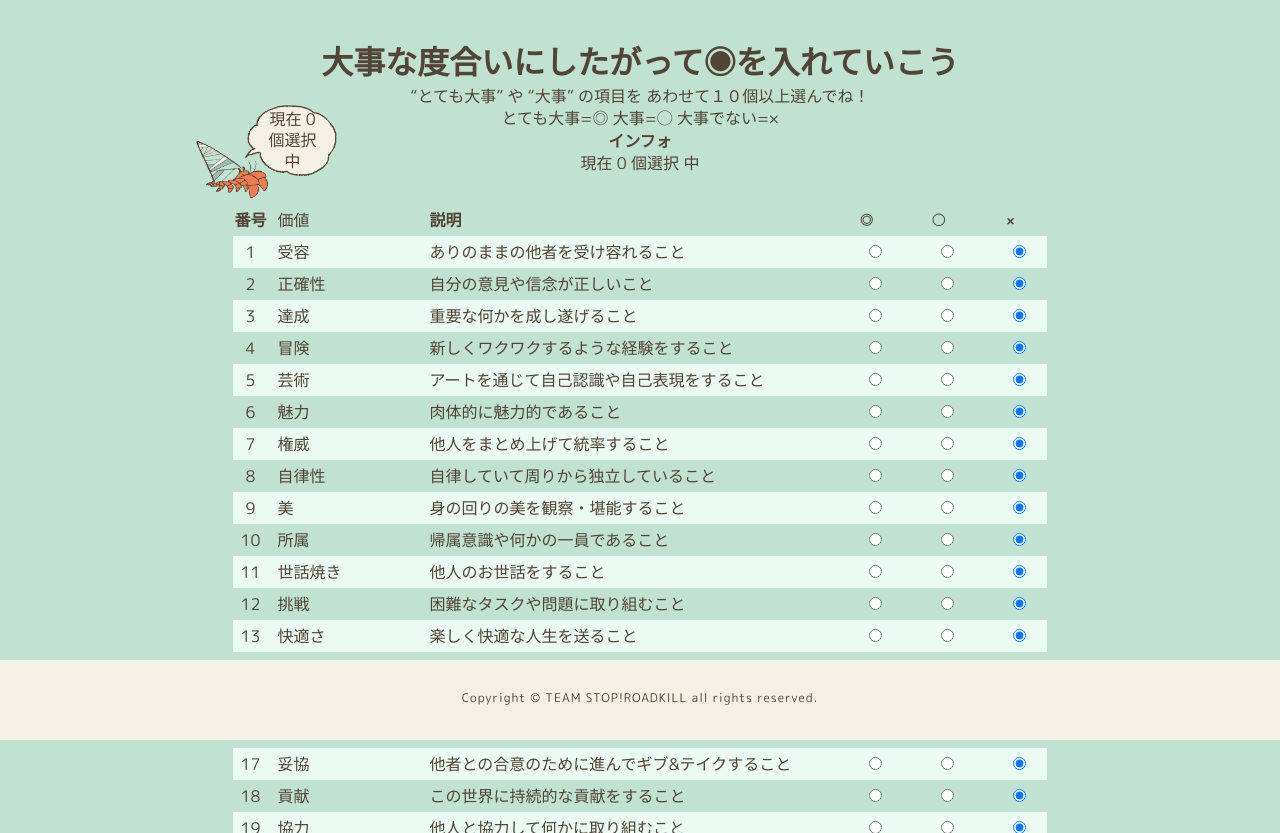
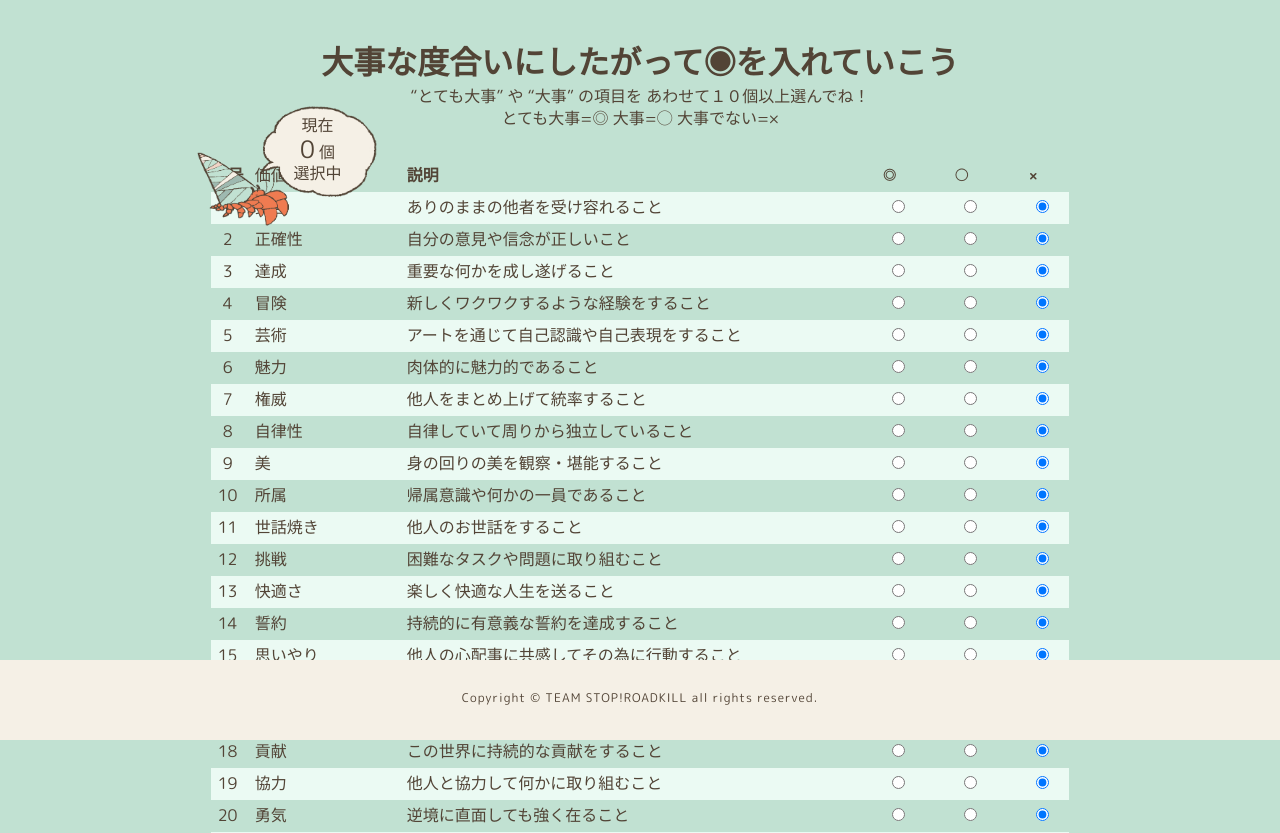
Before and after one commit to t-mitomi/myvalues, a Flask app: page /page2 in a window 1280 px wide. Shown: the part 60-893 px from the top of the page. Run offline with Flask 2, Linux system fonts and the light colour scheme; data comes from the database, SQL or seed files in the repository; some libraries are stand-ins or nearby versions.

Commit message:
スマホヤドカリ他

```diff
--- a/static/css/style.css
+++ b/static/css/style.css
@@ -223,7 +223,6 @@ margin-right: 10px;
 
 .need{
     text-align: left;
-    width: 400px;
 }
 
 .last{
@@ -367,8 +366,8 @@ padding: 3px 5px 5px;
 }
 
 .fixedmsg{
-    height: 100px;
-    width: 145px;
+    height: 130px;
+    width: 185px;
     /* border: 1px ridge ; */
     background-image: url(../img/color_logo.png);
     background-size: cover;
@@ -382,12 +381,12 @@ padding: 3px 5px 5px;
 .divmsg{
     /* opacity:0.8; */
     position:relative;
-    left:75px;
-    top: 9px;
-    height: 5px;
+    left:100px;
+    top: 16px;
+    height: 50px;
     width: 51px;
     text-align: center;
-    line-height: 1.3;
+    line-height: 1.2;
 }
 
 .dandd:hover{
@@ -424,3 +423,7 @@ padding: 3px 5px 5px;
     width: 70px;
     height: 50px;
 }
+
+.smart_only{
+    display: none;
+}
--- a/static/css/style_sp.css
+++ b/static/css/style_sp.css
@@ -251,7 +251,28 @@ header img{
 
 
 .fixedmsg{
+    height: 130px;
+    width: 185px;
+    /* border: 1px ridge ; */
+    background-image: url(../img/color_logo.png);
+    background-size: cover;
+    /* background-image: url(../img/img\ \(1\).jpg); */
+    /* background-color: #fff; */
+    /* background-color: #fff; */
+    position:fixed;
+    top: 160px;
+    left:15%;
+}
+
+.divmsg{
+    /* opacity:0.8; */
+    position:relative;
+    left:100px;
+    top: 16px;
+    height: 50px;
+    width: 51px;
     text-align: center;
+    line-height: 1.2;
 }
 
 .msgarea {
@@ -277,7 +298,9 @@ header img{
 	background: #C1E1D2;
 }
 
-
+.smart{
+    width: 55%;
+}
 
 td.titles{
     font-weight: 600;
@@ -287,6 +310,7 @@ td.titles{
 
 th.need{
     padding:10px;
+    width: 55%;
 
 
 }
@@ -347,3 +371,7 @@ footer .copyright {
     text-align: center;
     width: 90%
 }
+
+.pc_only{
+    display: none;
+}
--- a/templates/page2.html
+++ b/templates/page2.html
@@ -10,10 +10,6 @@
             <form action="/page2" id="list100form" method="post">
                 <p>“とても大事” や “大事” の項目を あわせて<br class="br-sp">１０個以上選んでね！</p>
                 <p>とても大事=◎ 大事=◯ 大事でない=×</p>
-                <div id="info topmsg">
-                    <h4>インフォ</h4>
-                    <p class="msgarea">“とても大事” や “大事” の項目を あわせて １０個以上選んでね！</p>
-                </div>
                 <div id="info" class="fixedmsg"><div class="divmsg msgarea"></div>
                 </div>
                 <table>
@@ -50,10 +46,6 @@
                 <input type="submit" value="絞り込む" id="selected" name="selected" class="reset button-shadow disable">
                 </div>
             </form>
-            <div id="info bottommsg">
-                <h4>インフォ</h4>
-                <p class="msgarea">“とても大事” や “大事” の項目を あわせて １０個以上選んでね！</p>
-            </div>
         </div>
     </div>
 </div>
@@ -73,8 +65,7 @@
             }else{
                 $("#selected").prop('disabled', true).addClass('disable');
             }
-            console.log(select_count+" 個選択中 " );
-            $(".msgarea").text("現在 "+select_count+" 個選択 中")
+            $(".msgarea").html('現在<br><span style="font-size:x-large;">'+select_count+"</span> 個<br>選択中")
         });
         return false;
     }
```
Also changed, not shown: templates/page3.html (+1 -10 lines), templates/page4.html (+16 -3 lines).
